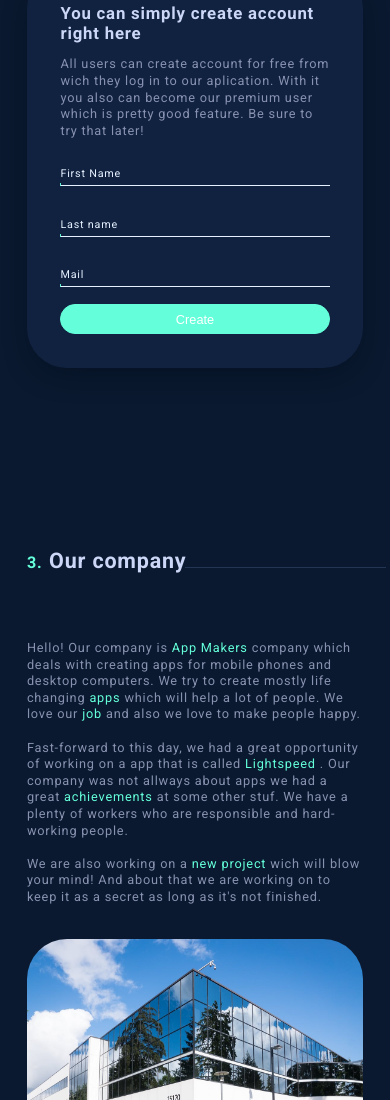
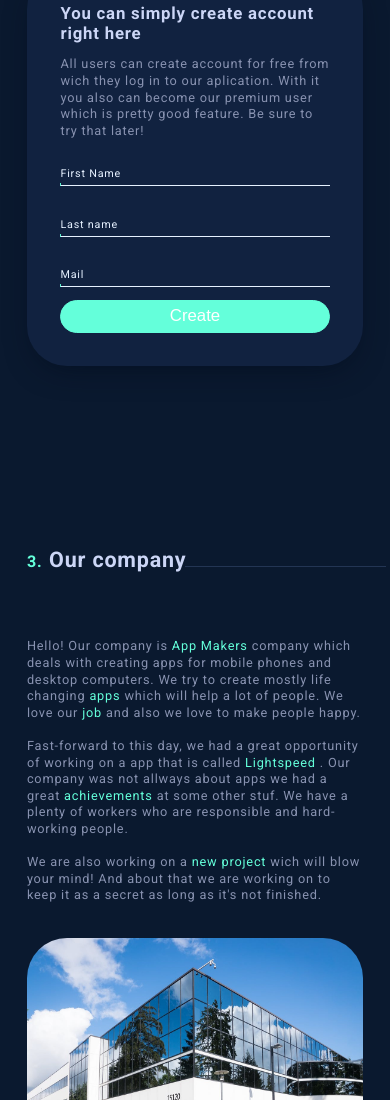
Before and after one commit to cirko0/Lightspeed, a plain HTML site: page index.html in a window 390 px wide. Shown: the part 4765-5865 px from the top of the page. Drawn offline with Linux system fonts and the light colour scheme.

Commit message:
Fixing again

```diff
--- a/queries.css
+++ b/queries.css
@@ -129,6 +129,10 @@
     border-radius: 10px;
     transition: all 0.4s ease-in-out;
   }
+  .form__btn {
+    height: 115%;
+    font-size: 2.5rem;
+  }
   .nav {
     margin-left: -5.5rem;
     position: absolute;
```
